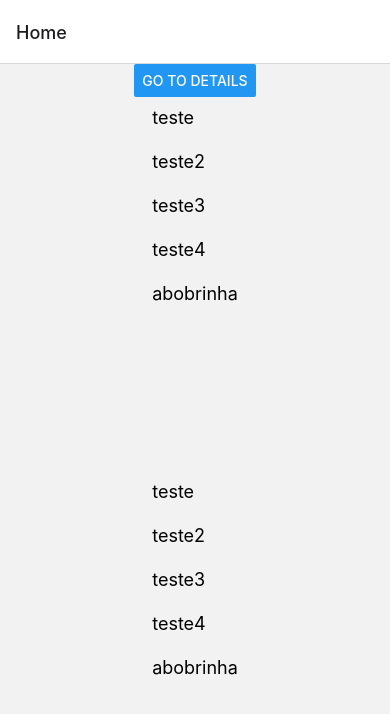
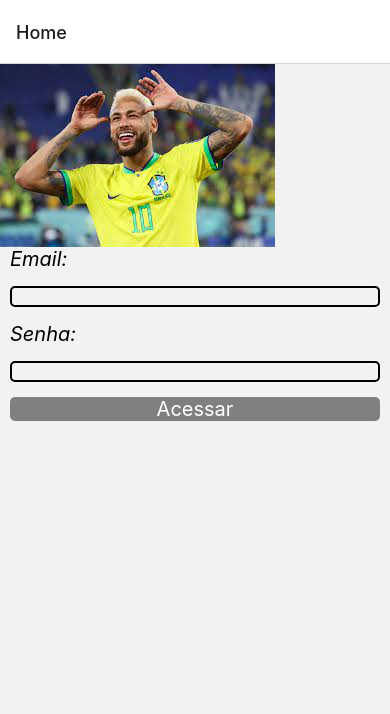
Before and after one commit to BeeMesquitaa/projetoMobile, a React Native app in the folder ProjetoMobile/: screen /Home in a window 390 px wide. Shown: the top 714 px of the page. Built offline with nearby package versions, Linux system fonts and the light colour scheme.

Commit message:
att 18/10
att 18/10

```diff
--- a/ProjetoMobile/App.tsx
+++ b/ProjetoMobile/App.tsx
@@ -1,49 +1,19 @@
 import * as React from 'react';
 import {NavigationContainer} from '@react-navigation/native';
-import {NativeStackScreenProps, createNativeStackNavigator} from '@react-navigation/native-stack';
-import {Text, View} from 'react-native';
-import Principal from './Principal';
+import {
+  NativeStackScreenProps,
+  createNativeStackNavigator,
+} from '@react-navigation/native-stack';
 
-  type StackParamList = {
-    Home: undefined;
-    Detalhes: undefined;
-  };
-
-  type Props = NativeStackScreenProps<StackParamList, 'Home'>;
-
-  type HomeScreenNavigationProp = Props['navigation'];
-
-  type HomeScreenRouteProp = Props['route'];
-
-  const HomeScreen = ({navigation, route}: Props) => {
-    return (
-      <View style={{flex: 1, alignItems: 'center', justifyContent: 'center'}}>
-        <Principal navigation={navigation} route={route} />
-      </View>
-    );
-  };
-
-  const DetalhesScreen = () => {
-    return (
-      <View style={{flex: 1, alignItems: 'center', justifyContent: 'center'}}>
-        <Text>Detalhes Screen</Text>
-      </View>
-    );
-  };
-
-  const Stack = createNativeStackNavigator();
+import Principal from './src/layouts/Principal';
+import HomeNavigator from './src/navigation/home.navigator';
 
 const App = () => {
   return (
     <NavigationContainer>
-        <Stack.Navigator initialRouteName="Home">
-          <Stack.Screen name="Home" component={HomeScreen} />
-          <Stack.Screen name="Detalhes" component={DetalhesScreen} />
-        </Stack.Navigator>
+      <HomeNavigator />
     </NavigationContainer>
   );
 };
 
-
-export type {HomeScreenNavigationProp, HomeScreenRouteProp, Props};
 export default App;
--- /dev/null
+++ b/ProjetoMobile/src/layouts/ExemploStyleView.tsx
@@ -0,0 +1,58 @@
+import { StyleSheet, View } from "react-native";
+
+const ExemploStylesView = () => {
+    return (
+        <>
+            <View style={styles.container_fixo}>
+                <View style={[styles.fundo_azul, styles.tamanho_50, styles.borda]} />
+                <View style={[styles.fundo_laranja, styles.tamanho_50, styles.borda]} />
+                <View style={[styles.fundo_verde, styles.tamanho_50, styles.borda]} />
+            </View>
+            <View style={styles.container_flex}>
+                <View style={[styles.fundo_azul, styles.flex_pequeno, styles.borda]} />
+                <View style={[styles.fundo_laranja, styles.flex_grande, styles.borda]} />
+                <View style={[styles.fundo_verde, styles.flex_grande, styles.borda]} />
+            </View>
+        </>
+    );
+}
+
+export default ExemploStylesView;
+
+const styles = StyleSheet.create({
+    container_fixo: {
+        flex: 1,
+        justifyContent: 'flex-start',
+        alignItems: 'flex-start',
+        backgroundColor: '#E0FFFF',
+        margin: 10,
+    },
+    container_flex: {
+        flex: 1,
+        backgroundColor: '#FFFACD',
+        margin: 10,
+    },
+    fundo_azul: {
+        backgroundColor: 'blue'
+    },
+    fundo_laranja: {
+        backgroundColor: 'orange'
+    },
+    fundo_verde: {
+        backgroundColor: 'green'
+    },
+    tamanho_50: {
+        width: 50,
+        height: 50
+    },
+    flex_pequeno: {
+         flex: 3
+    },
+    flex_grande: {
+        flex: 2
+    },
+    borda: {
+        borderColor: 'black',
+        borderWidth: 5
+    }
+});
--- /dev/null
+++ b/ProjetoMobile/src/layouts/ExemploStylesText.tsx
@@ -0,0 +1,46 @@
+import { StyleSheet, Text } from "react-native";
+
+const ExemploStylesText = () => {
+    return (
+        <>
+            <Text style={styles.texto1}>Texto 1</Text>
+            <Text style={styles.texto2}>Texto 2</Text>
+            <Text style={styles.texto3}>Texto 3</Text>
+            <Text style={styles.texto4}>Texto 4</Text>
+            <Text style={styles.texto5}>Texto 5</Text>
+            <Text style={[styles.negrito, styles.titulo]}>Texto 6</Text>
+            <Text style={[styles.texto5, styles.texto1, styles.titulo]}>Texto 7</Text>
+        </>
+    );
+}
+
+export default ExemploStylesText;
+
+const styles = StyleSheet.create({
+    texto1:{
+        color: 'blue'
+    },
+    texto2:{
+        color: '#00BFFF'
+    },
+    texto3:{
+        fontWeight: 'bold',
+        fontSize: 30,
+    },
+    texto4:{
+        fontStyle: 'italic'
+    },
+    texto5:{
+        color: 'black',
+        textShadowColor: 'yellow',
+        textShadowOffset: {width: 1, height: 1},
+        textShadowRadius: 1,
+
+    },
+    negrito: {
+        fontWeight: 'bold',
+    },
+    titulo: {
+        fontSize: 30,
+    },
+});
--- a/ProjetoMobile/Principal.tsx
+++ b/ProjetoMobile/src/layouts/Principal.tsx
@@ -11,7 +11,8 @@ import {
 } from 'react-native';
 import ListFlat from './ListaFlat';
 import ListaSection from './ListaSection';
-import { Props } from './App';
+import {HomeProps} from './types';
+import ExemploStylesText from './ExemploStylesText';
 
 const lista = [
   {key: 1, descricao: 'teste'},
@@ -21,13 +22,15 @@ const lista = [
   {key: 4, descricao: 'abobrinha'},
 ];
 
-const Principal = ({ navigation, route }: Props) => {
+const Principal = ({navigation, route}: HomeProps) => {
   return (
     <>
+      <Button
+        title="Go to Details"
+        onPress={() => navigation.navigate('Detalhes')}
+      />
 
-      <Button
-      title="Go to Details"
-      onPress={() => navigation.navigate('Detalhes')} />
+      <ExemploStylesText />
 
       <ListFlat array={lista} />
 
--- /dev/null
+++ b/ProjetoMobile/src/layouts/tela_login.tsx
@@ -0,0 +1,77 @@
+import {
+  Button,
+  Pressable,
+  StyleSheet,
+  Text,
+  TextInput,
+  View,
+  Image,
+} from 'react-native';
+import {HomeProps} from './types';
+import ExemploStylesView from './ExemploStyleView';
+
+const Tela_Login = ({navigation}: HomeProps) => {
+  return (
+    <>
+      <View>
+        <Image source={require('../assets/ney.jpeg')} />
+
+        <Text style={styles.Email}>Email:</Text>
+        <TextInput style={styles.CaixaEmail} />
+
+        <Text style={styles.Senha}>Senha:</Text>
+        <TextInput style={styles.CaixaSenha} />
+
+        <Pressable
+          style={styles.botao}
+          onPress={() => navigation.navigate('Detalhes')}>
+          <Text style={{fontSize: 20, color: 'white'}}>Acessar</Text>
+        </Pressable>
+      </View>
+    </>
+  );
+};
+
+export default Tela_Login;
+
+const styles = StyleSheet.create({
+  CaixaSenha: {
+    borderColor: 'black',
+    borderWidth: 2,
+    marginTop: 15,
+    marginLeft: 10,
+    marginRight: 10,
+    borderRadius: 5,
+  },
+  CaixaEmail: {
+    borderColor: 'black',
+    borderWidth: 2,
+    marginTop: 15,
+    marginLeft: 10,
+    marginRight: 10,
+    borderRadius: 5,
+  },
+  Email: {
+    borderColor: 'black',
+    fontSize: 20,
+    marginLeft: 10,
+    marginRight: 10,
+    fontStyle: 'italic',
+  },
+  Senha: {
+    borderColor: 'black',
+    fontSize: 20,
+    marginLeft: 10,
+    marginRight: 10,
+    marginTop: 15,
+    fontStyle: 'italic',
+  },
+  botao: {
+    backgroundColor: 'grey',
+    alignItems: 'center',
+    marginLeft: 10,
+    marginRight: 10,
+    marginTop: 15,
+    borderRadius: 5,
+  },
+});
--- /dev/null
+++ b/ProjetoMobile/src/layouts/types.tsx
@@ -0,0 +1,14 @@
+import { NativeStackScreenProps } from "@react-navigation/native-stack";
+
+type RootStackParamList = {
+    Home: undefined;
+    Detalhes: undefined;
+  };
+
+  type HomeProps = NativeStackScreenProps<RootStackParamList, 'Home'>;
+
+  type HomeScreenNavigationProp = HomeProps['navigation'];
+
+  type HomeScreenRouteProp = HomeProps['route'];
+
+export type {HomeScreenNavigationProp, HomeScreenRouteProp, HomeProps, RootStackParamList};
--- /dev/null
+++ b/ProjetoMobile/src/navigation/home.navigator.tsx
@@ -0,0 +1,18 @@
+import {NavigationContainer} from '@react-navigation/native';
+import {createNativeStackNavigator} from '@react-navigation/native-stack';
+import {RootStackParamList} from '../layouts/types';
+import HomeScreen from '../screens/HomeScreen';
+import DetalhesScreen from '../screens/DetalhesScreen';
+
+const Stack = createNativeStackNavigator<RootStackParamList>();
+
+const HomeNavigator = () => {
+  return (
+    <Stack.Navigator initialRouteName="Home">
+      <Stack.Screen name="Home" component={HomeScreen} />
+      <Stack.Screen name="Detalhes" component={DetalhesScreen} />
+    </Stack.Navigator>
+  );
+};
+
+export default HomeNavigator;
--- /dev/null
+++ b/ProjetoMobile/src/screens/DetalhesScreen.tsx
@@ -0,0 +1,11 @@
+import {Text, View} from 'react-native';
+
+const DetalhesScreen = () => {
+  return (
+    <View style={{flex: 1, alignItems: 'center', justifyContent: 'center'}}>
+      <Text>Detalhes Screen</Text>
+    </View>
+  );
+};
+
+export default DetalhesScreen;
--- /dev/null
+++ b/ProjetoMobile/src/screens/HomeScreen.tsx
@@ -0,0 +1,14 @@
+import Principal from '../layouts/Principal';
+import Tela_Login from '../layouts/tela_login';
+import {HomeProps} from '../layouts/types';
+import {Text, View} from 'react-native';
+
+const HomeScreen = ({navigation, route}: HomeProps) => {
+  return (
+    <View style={{flex: 1}}>
+      <Tela_Login navigation={navigation} route={route} />
+    </View>
+  );
+};
+
+export default HomeScreen;
```
Also changed, not shown: ProjetoMobile/src/assets/ney.jpeg (added), ProjetoMobile/src/layouts/ListaFlat.tsx (renamed from ProjetoMobile/ListaFlat.tsx), ProjetoMobile/src/layouts/ListaSection.tsx (renamed from ProjetoMobile/ListaSection.tsx), 1 other file (tests, documents, lock files or other folders). Lines whose indentation alone changed are shown as unchanged.
